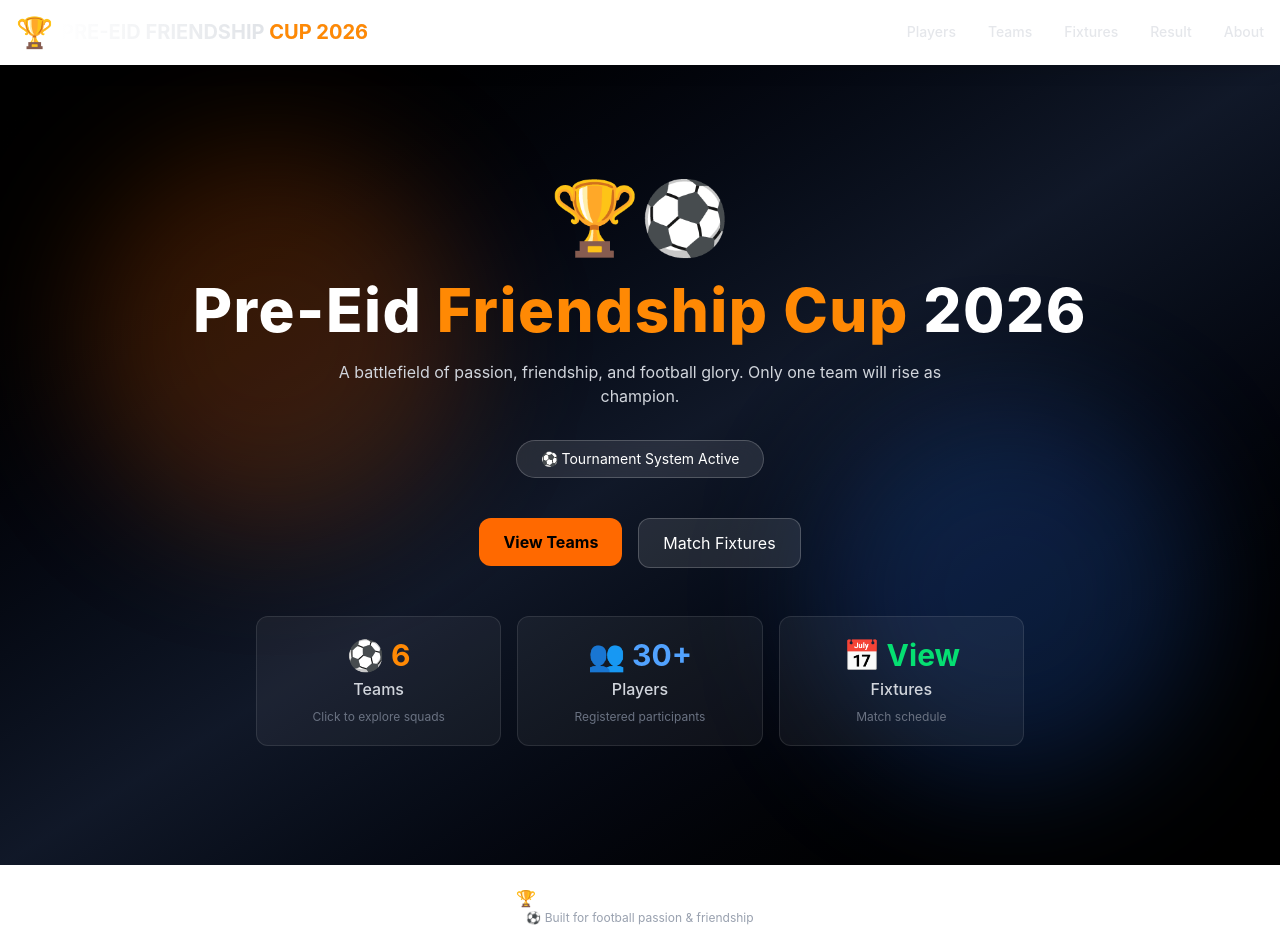
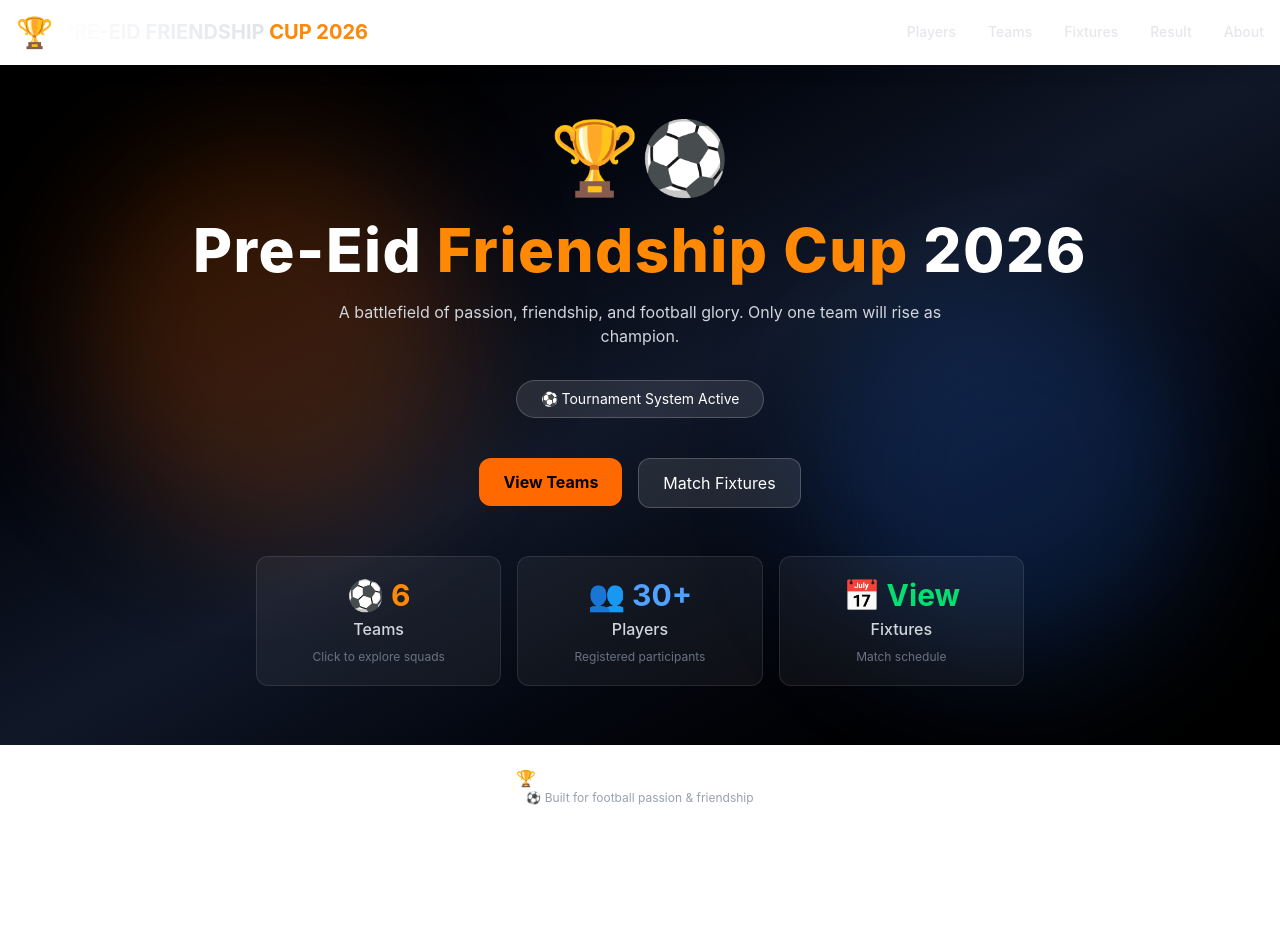
Before and after one commit to sadathassanlabib/-PRE-EID-FRIENDSHIP-CUP-2026, a Next.js app: page / in a window 1280 px wide. After the commit the page ends 826 px from the top, so only its background shows below. Built offline with nearby package versions, Linux system fonts and the light colour scheme.

Commit message:
second commit

```diff
--- a/src/app/components/banner.jsx
+++ b/src/app/components/banner.jsx
@@ -3,7 +3,7 @@ import Link from 'next/link'
 
 const Banner = () => {
   return (
-    <div className="relative w-full h-screen flex items-center justify-center overflow-hidden bg-gradient-to-br from-black via-gray-900 to-black text-white">
+    <div className="relative w-full min-h-[calc(100vh-120px)] flex items-center justify-center overflow-hidden bg-gradient-to-br from-black via-gray-900 to-black text-white">
 
       {/* GLOW BACKGROUND */}
       <div className="absolute inset-0">
@@ -12,7 +12,7 @@ const Banner = () => {
       </div>
 
       {/* MAIN CONTENT */}
-      <div className="relative text-center px-6">
+      <div className="relative text-center px-6 py-10">
 
         {/* ICON */}
         <div className="text-7xl mb-6 animate-bounce">
@@ -63,34 +63,21 @@ const Banner = () => {
                 ⚽ 6
               </p>
 
-              <p className="text-gray-300 mt-1 font-medium">
-                Teams
-              </p>
-
-              <p className="text-xs text-gray-500 mt-2">
-                Click to explore squads
-              </p>
+              <p className="text-gray-300 mt-1 font-medium">Teams</p>
+              <p className="text-xs text-gray-500 mt-2">Click to explore squads</p>
 
             </div>
           </Link>
 
           {/* PLAYERS */}
           <Link href="/players">
-          <div className="bg-white/5 border border-white/10 rounded-xl p-5 text-center">
+            <div className="bg-white/5 border border-white/10 rounded-xl p-5 text-center">
 
-            <p className="text-3xl font-bold text-blue-400">
-              👥 30+
-            </p>
+              <p className="text-3xl font-bold text-blue-400">👥 30+</p>
+              <p className="text-gray-300 mt-1 font-medium">Players</p>
+              <p className="text-xs text-gray-500 mt-2">Registered participants</p>
 
-            <p className="text-gray-300 mt-1 font-medium">
-              Players
-            </p>
-
-            <p className="text-xs text-gray-500 mt-2">
-              Registered participants
-            </p>
-
-          </div>
+            </div>
           </Link>
 
           {/* FIXTURES */}
@@ -101,13 +88,8 @@ const Banner = () => {
                 📅 View
               </p>
 
-              <p className="text-gray-300 mt-1 font-medium">
-                Fixtures
-              </p>
-
-              <p className="text-xs text-gray-500 mt-2">
-                Match schedule
-              </p>
+              <p className="text-gray-300 mt-1 font-medium">Fixtures</p>
+              <p className="text-xs text-gray-500 mt-2">Match schedule</p>
 
             </div>
           </Link>
```
